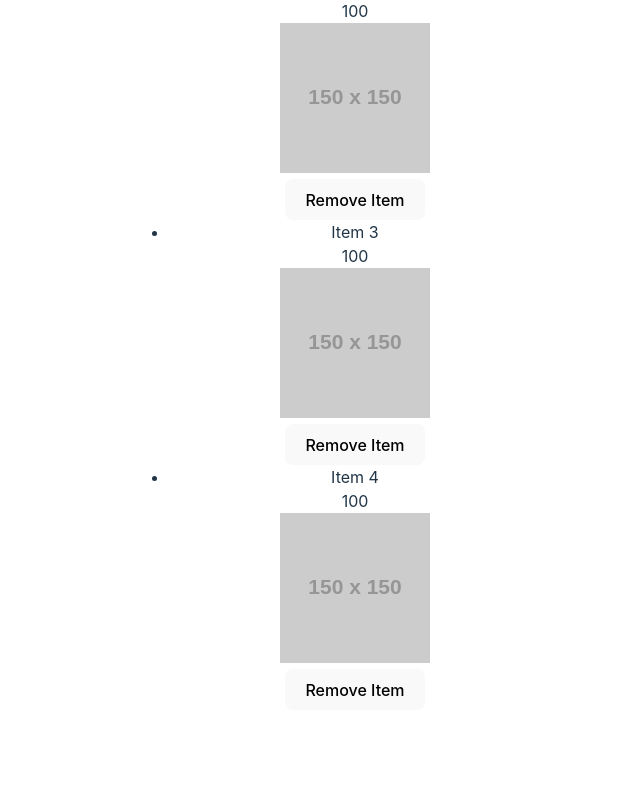
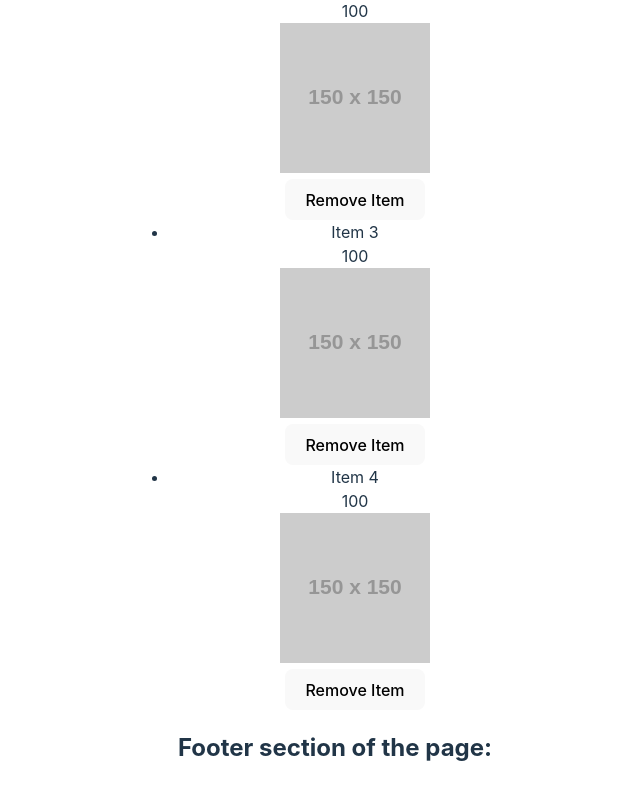
Before and after one commit to paullaster/vueslots, a Vue app: page / in a window 1280 px wide. Shown: the part 527-1327 px from the top of the page, without its empty margins (305-945 px from the left). Before the commit the page ends 1285 px from the top, so only its background shows below. Built offline with nearby package versions, Linux system fonts and the light colour scheme.

Commit message:
test v-slot

```diff
--- a/src/App.vue
+++ b/src/App.vue
@@ -11,6 +11,9 @@
 
           <TestVSlotComponent />
         </HelloWorld>
+      </template>
+      <template v-slot:footer>
+        <h2>Footer section of the page:</h2>
       </template>
     </BaseLayout>
   </div>
```
